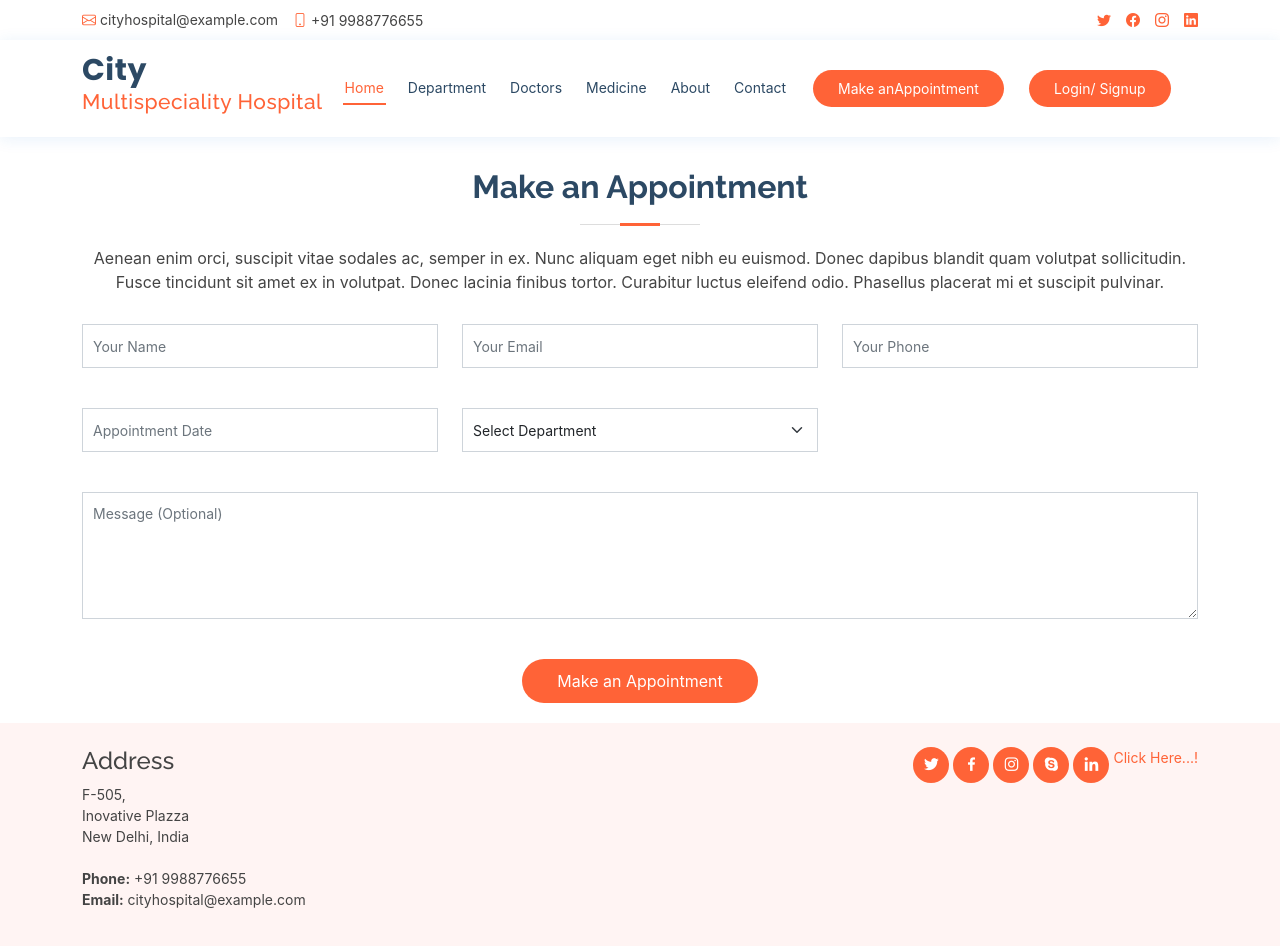
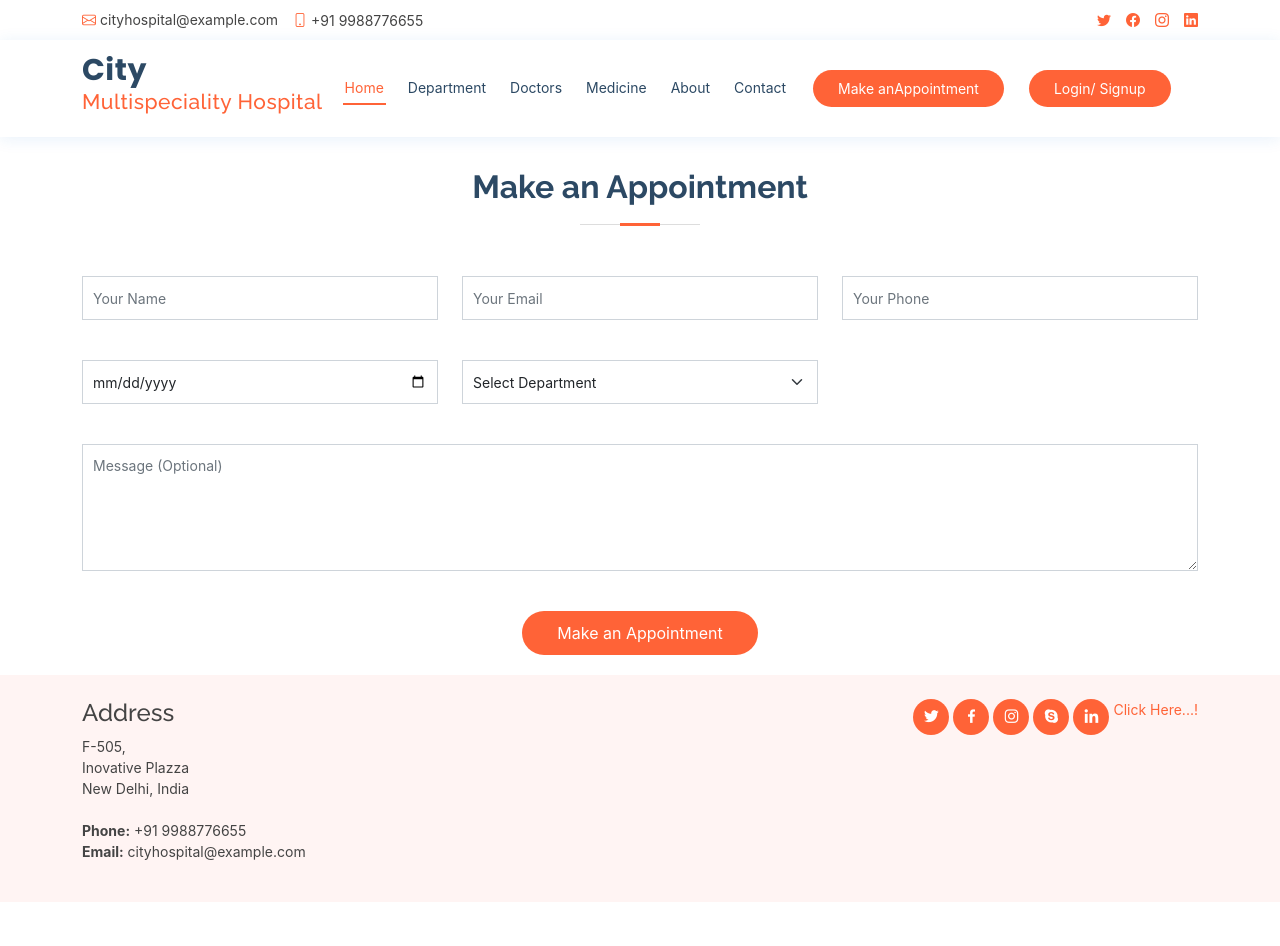
Before and after one commit to Kishan9896/city_hospital-header-inti, a React (Create React App) app in the folder city_hospital-header-inti-yup_Formik_Form_Validation/: page /appointment in a window 1280 px wide. Shown: the top 946 px of the page. After the commit the page ends 902 px from the top, so only its background shows below. Built offline with nearby package versions, Linux system fonts and the light colour scheme.

Commit message:
navigation

```diff
--- a/city_hospital-header-inti-yup_Formik_Form_Validation/src/Container/Department/Appointment.js
+++ b/city_hospital-header-inti-yup_Formik_Form_Validation/src/Container/Department/Appointment.js
@@ -15,7 +15,25 @@ function Appointment(props) {
     message: yup.string()
   });
 
-  const Formik = useFormik({
+  const local = (values) => {
+    const localData = JSON.parse(localStorage.getItem("Apt"));
+
+    const id = Math.floor(Math.random()* 1000);
+
+    const dataIn = {
+      id: id,
+      ...values
+    }
+
+    if (localData === null) {
+      localStorage.setItem("Apt", JSON.stringify([dataIn]));
+    } else {
+      localData.push(dataIn);
+      localStorage.setItem("Apt", JSON.stringify(localData))
+    }
+  }
+
+  const FormikOrg = useFormik({
     initialValues: {
         name: '',
       email: '',
@@ -25,12 +43,13 @@ function Appointment(props) {
       message: ''
     },
     validationSchema: schema,
-    onSubmit: values => {
-      alert(JSON.stringify(values, null, 2));
+    onSubmit: (values, action) => {
+      local(values);
+      action.resetForm();
     },
   });
 
-  const { handleSubmit, handleChange, handleBlur, touched, errors, values } = Formik
+  const { handleSubmit, handleChange, handleBlur, touched, errors, values } = FormikOrg
 
   return (
     <main>
@@ -38,16 +57,9 @@ function Appointment(props) {
         <div className="container">
           <div className="section-title">
             <h2>Make an Appointment</h2>
-            <p>
-              Aenean enim orci, suscipit vitae sodales ac, semper in ex. Nunc
-              aliquam eget nibh eu euismod. Donec dapibus blandit quam volutpat
-              sollicitudin. Fusce tincidunt sit amet ex in volutpat. Donec
-              lacinia finibus tortor. Curabitur luctus eleifend odio. Phasellus
-              placerat mi et suscipit pulvinar.
-            </p>
           </div>
-          <formik values={Formik}>
-          <form onSubmit={handleSubmit} className="php-email-form">
+          <Formik values={FormikOrg}>
+          <Form onSubmit={handleSubmit} className="php-email-form">
             <div className="row">
               <div className="col-md-4 form-group">
                 <input
@@ -65,7 +77,7 @@ function Appointment(props) {
               </div>
               <div className="col-md-4 form-group mt-3 mt-md-0">
                 <input
-                  type="email"
+                  type="text"
                   className="form-control"
                   name="email"
                   id="email"
@@ -95,7 +107,7 @@ function Appointment(props) {
             <div className="row">
               <div className="col-md-4 form-group mt-3">
                 <input
-                  type="datetime"
+                  type="date"
                   name="date"
                   className="form-control datepicker"
                   id="date"
@@ -145,8 +157,8 @@ function Appointment(props) {
             <div className="text-center">
               <button type="submit">Make an Appointment</button>
             </div>
-          </form>
-          </formik>
+          </Form>
+          </Formik>
         </div>
       </section>
     </main>
```
